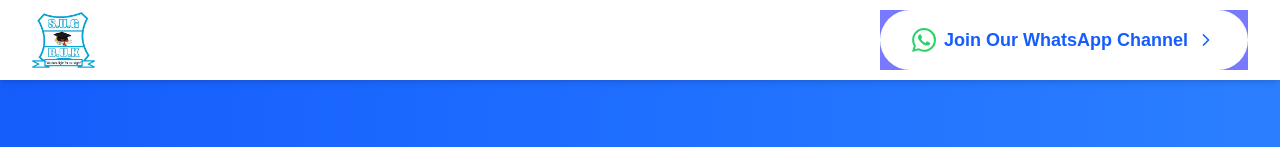
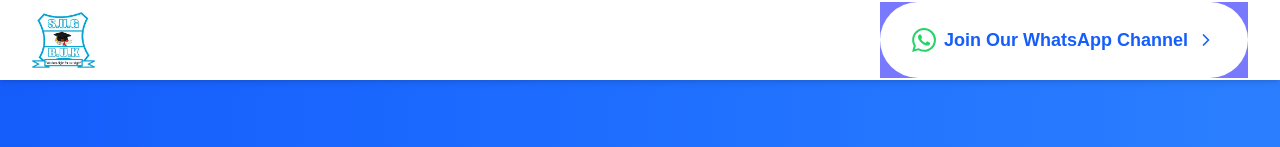
Before and after one commit to ahmad-cod/sugbuk-v2, a Next.js app: page /about in a window 1280 px wide. Shown: the top 147 px of the page. Built offline with nearby package versions, Linux system fonts and the light colour scheme.

Commit message:
refactor: rename WhatsappChannel to WhatsappChannelCTA and update imports

```diff
--- a/components/WhatsappCTA.tsx
+++ b/components/WhatsappCTA.tsx
@@ -1,18 +1,20 @@
 import { whatsappChannel } from '@/lib/constants';
-import { MessageCircle, ChevronRight } from 'lucide-react';
+import { ChevronRight } from 'lucide-react';
 import Whatsapp from './svg/whatsapp.svg';
 
-export const WhatsappChannel = () => {
+const WhatsappChannelCTA = () => {
   return (
     <button
       onClick={() => window.open(whatsappChannel, '_blank')}
-      className="group bg-white hover:bg-blue-100 text-blue-600 px-6 sm:px-8 py-4 rounded-full font-semibold text-base sm:text-lg transition-all duration-300 transform hover:cursor-pointer hover:shadow-2xl inline-flex items-center space-x-2"
+      className="group bg-white hover:bg-blue-100 text-blue-600 px-6 sm:px-8 py-6 rounded-full font-semibold text-base sm:text-lg transition-all duration-300 transform hover:cursor-pointer hover:shadow-2xl inline-flex items-center space-x-2 "
     >
       {/* <MessageCircle className="hidden w-5 h-5 sm:flex" /> */}
-      <Whatsapp className="w-6 h-6 text-[#25D366]" />
-      <span>Join Our WhatsApp Channel</span>
+      <Whatsapp className="w-6 h-6 text-[#25D366] animate-[spin_5s_ease-in-out_infinite]" />
+      <span>Join Our <span className='hidden sm:inline'> WhatsApp </span> Channel</span>
       <ChevronRight className="w-5 h-5 group-hover:translate-x-1 animate-pulse transition-transform" />
     </button>
 
   )
 }
+
+export default WhatsappChannelCTA
--- a/components/layout/navbar.tsx
+++ b/components/layout/navbar.tsx
@@ -4,7 +4,7 @@ import { useState, useEffect, useRef } from "react";
 import Link from "next/link";
 import Image from "next/image";
 import { AnimatePresence, motion } from "framer-motion";
-import { WhatsappChannel } from "../WhatsappCTA";
+import WhatsappChannelCTA from "../WhatsappCTA";
 
 export default function Navbar() {
   const [isOpen, setIsOpen] = useState(false);
@@ -63,7 +63,7 @@ export default function Navbar() {
 
 
           <div className="hidden sm:flex items-center bg-primary">
-            <WhatsappChannel />
+            <WhatsappChannelCTA />
           </div>
 
           </div>
@@ -135,7 +135,7 @@ export default function Navbar() {
             className="absolute top-25 bg-white right-0 px-8 py-6 rounded-lg shadow-lg sm:hidden overflow-hidden"
           >
             <div className="bg-primary">
-              <WhatsappChannel />
+              <WhatsappChannelCTA />
             </div>
           </motion.div>
         )}
```
